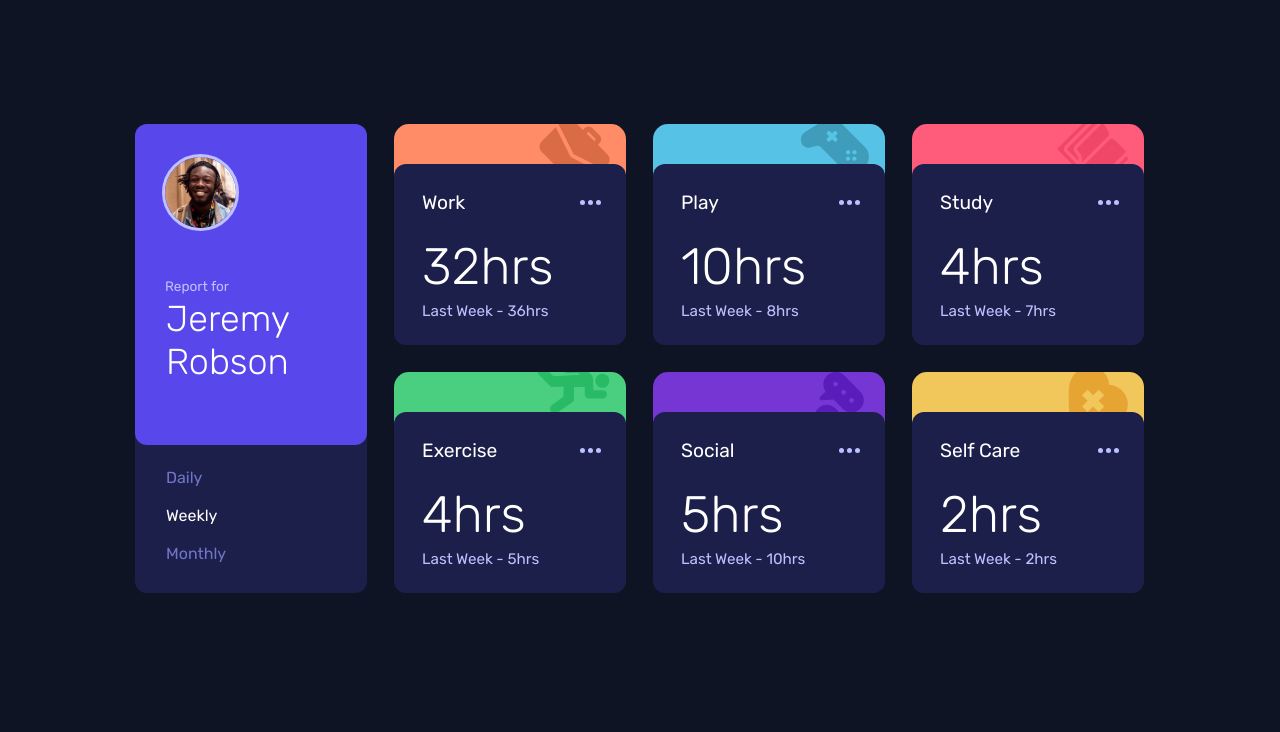
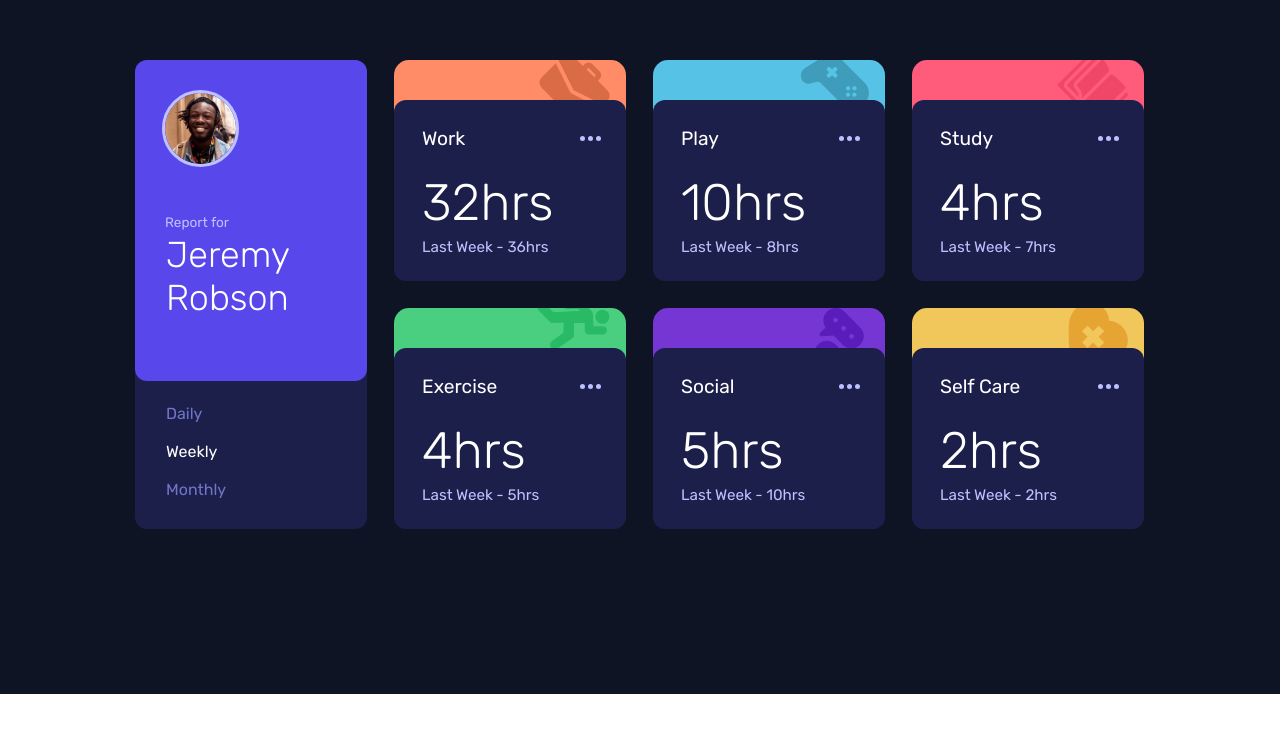
Before and after one commit to shoaib856/time-tracking-dashboard, a React (Create React App) app: page / in a window 1280 px wide. Shown: the part 106-838 px from the top of the page. After the commit the page ends 800 px from the top, so only its background shows below. Built offline with nearby package versions, Linux system fonts and the light colour scheme.

Commit message:
second commit

```diff
--- a/src/App.sass
+++ b/src/App.sass
@@ -5,7 +5,7 @@ $radius: 12px
 $colors: (0, $Light-red-work), (1, $Soft-blue-play), (2, $Light-red-study), (3, $Lime-green-exercise), (4, $Violet-social), (5,$Soft-orange-self-care)
 .time-tracking-dashboard
     width: 100%
-    height: 100%
+    height: 100vh
     background-color: $Very-dark-blue
     display: flex
     align-items: center
@@ -16,7 +16,6 @@ $colors: (0, $Light-red-work), (1, $Soft-blue-play), (2, $Light-red-study), (3,
         grid-template-columns: repeat(4, 232px)
         grid-template-rows: repeat(2, 221px)
         gap: 27px
-        padding: 230px 0
 
         .main
             border-radius: $radius
@@ -113,6 +112,7 @@ $colors: (0, $Light-red-work), (1, $Soft-blue-play), (2, $Light-red-study), (3,
                         color: $Pale-Blue
 @media (max-width:425px)
     .time-tracking-dashboard
+        height: 100%
         .container
             width: 100%
             padding: 82px 25px 77px
```
